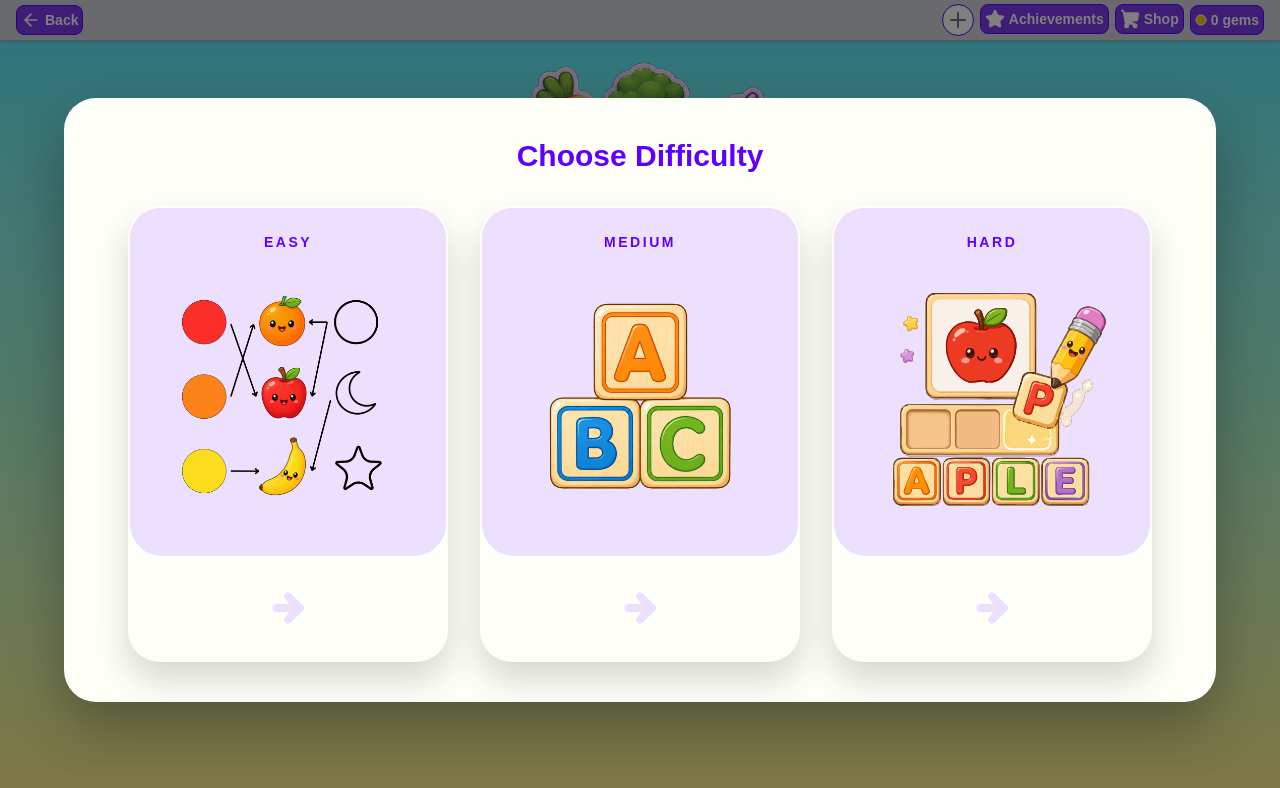
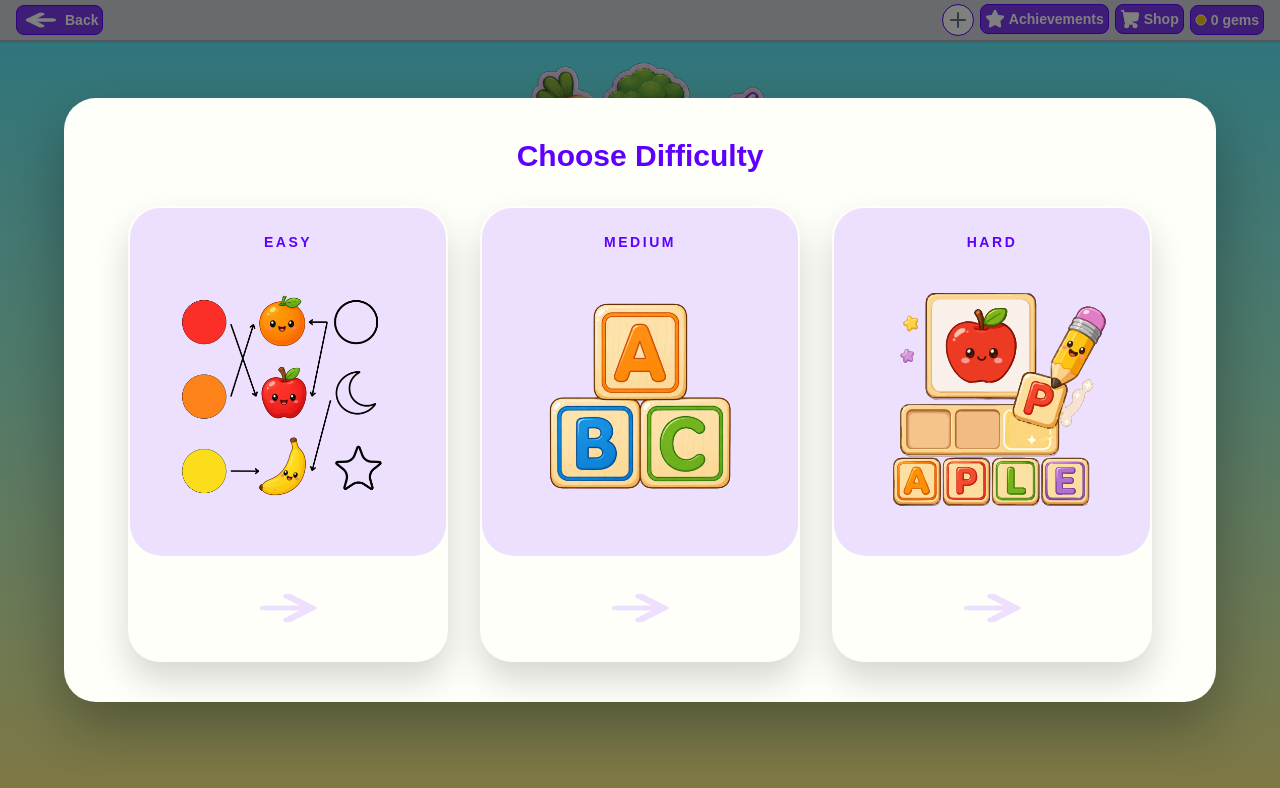
Before and after one commit to SOFTENG701-2026/group6-vocab-game, a Next.js app: page /home in a window 1280 px wide. Both pictures are taken after a click on the button "Play". Shown: the top 788 px of the page. Built offline with nearby package versions, Linux system fonts and the light colour scheme.

Commit message:
modify the size of arrow

```diff
--- a/components/back-button.tsx
+++ b/components/back-button.tsx
@@ -4,6 +4,15 @@ import { Suspense } from "react";
 import { usePathname, useRouter, useSearchParams } from "next/navigation";
 import { ArrowLeft } from "lucide-react";
 import Button from "@/components/button";
+
+const BACK_ARROW = (
+  <span className='inline-flex h-5 w-10 shrink-0 items-center overflow-visible'>
+    <ArrowLeft
+      className='h-5 w-5 origin-left scale-x-[2]'
+      strokeWidth={4}
+    />
+  </span>
+);
 
 function BackButtonInner() {
   const router = useRouter();
@@ -22,7 +31,7 @@ function BackButtonInner() {
   if (pathname === "/") {
     return (
       <span className="invisible pointer-events-none">
-        <Button size='small' iconPosition='left' icon={<ArrowLeft className='w-5 h-5' />}>
+        <Button size='small' iconPosition='left' icon={BACK_ARROW}>
           Back
         </Button>
       </span>
@@ -33,7 +42,7 @@ function BackButtonInner() {
     <Button
       size='small'
       iconPosition='left'
-      icon={<ArrowLeft className='w-5 h-5' />}
+      icon={BACK_ARROW}
       onClick={handleBack}
     >
       Back
--- a/components/card.tsx
+++ b/components/card.tsx
@@ -33,7 +33,12 @@ import type { ReactNode } from "react";
 import { ArrowRight } from "lucide-react";
 
 const DEFAULT_CARD_ACTION = (
-  <ArrowRight className='h-10 w-26 text-(--card-header-bg)' strokeWidth={5} />
+  <span className='mx-auto flex h-10 w-46 items-center justify-center overflow-visible text-(--card-header-bg)'>
+    <ArrowRight
+      className='h-10 w-10 shrink-0 origin-center scale-x-[2]'
+      strokeWidth={3}
+    />
+  </span>
 );
 
 export type CardVariant = "default" | "compact";
```
